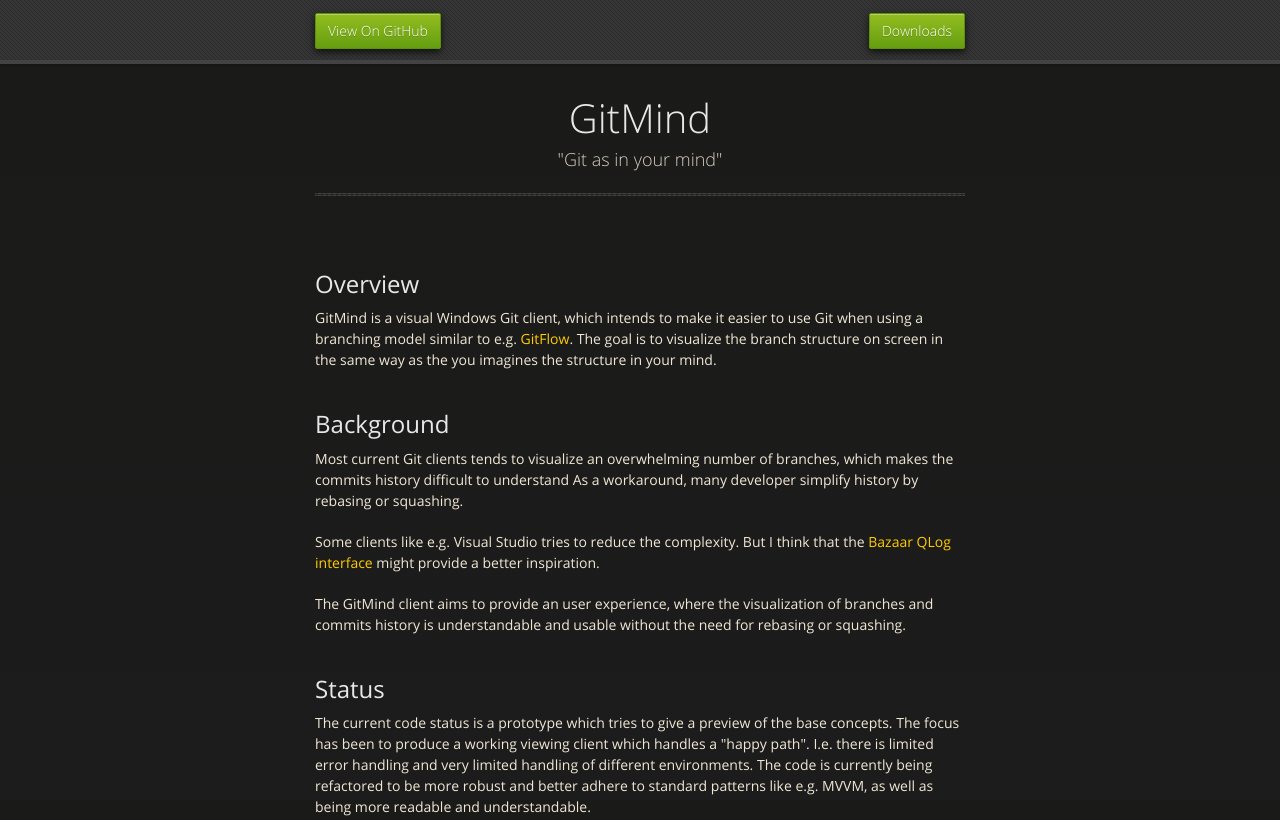
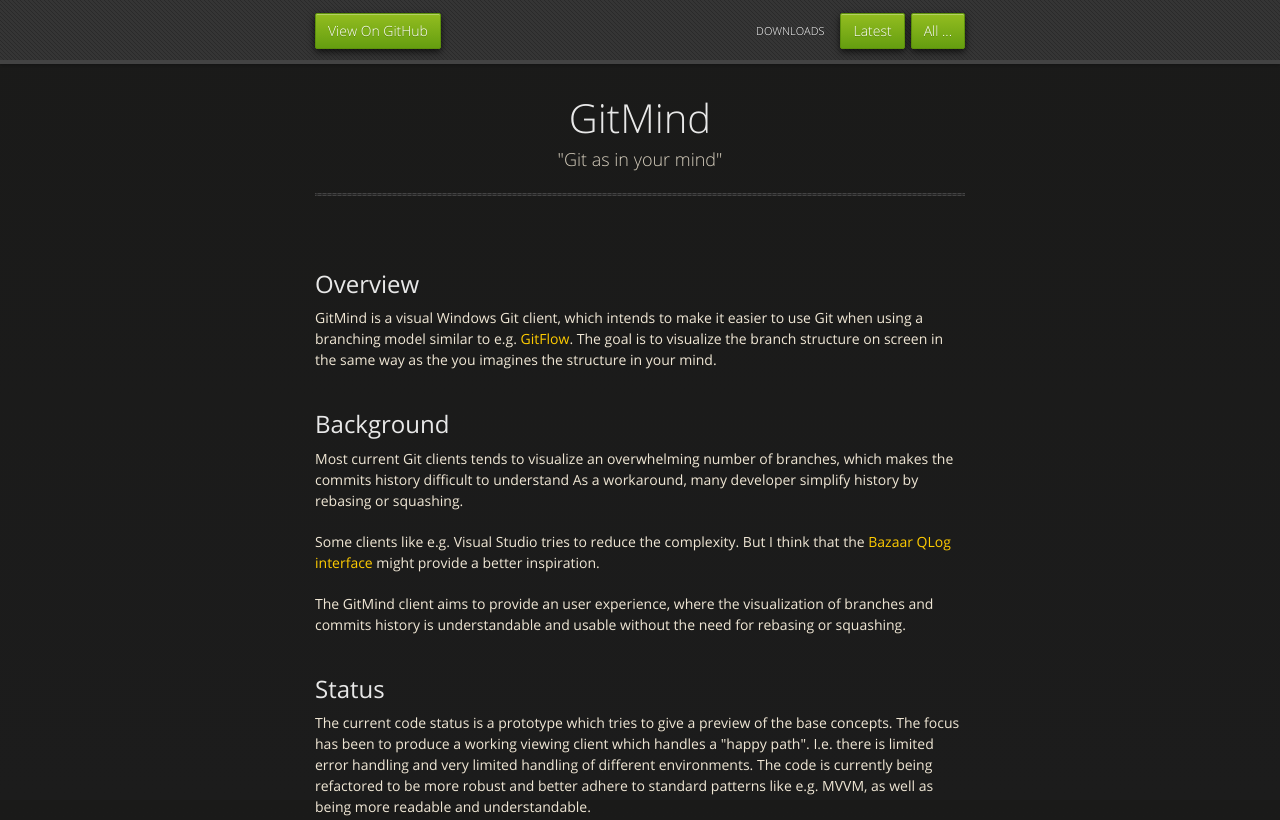
Before and after one commit to michael-reichenauer/GitMind, a plain HTML site: page index.html in a window 1280 px wide. Shown: the top 820 px of the page. Drawn offline with nearby package versions, Linux system fonts and the light colour scheme.

Commit message:
Added latest link to downloads

```diff
--- a/index.html
+++ b/index.html
@@ -21,7 +21,9 @@
       <div id="header">
         <nav>
           <li class="fork"><a href="https://github.com/michael-reichenauer/GitMind">View On GitHub</a></li>
-          <li class="downloads"><a href="https://github.com/michael-reichenauer/GitMind/releases">Downloads</a></li>
+		  <li class="downloads"><a href="https://github.com/michael-reichenauer/GitMind/releases">All ...</a></li>
+          <li class="downloads"><a href="https://github.com/michael-reichenauer/GitMind/raw/latest/Releases/GitMindSetup.exe">Latest</a></li>
+		  <li class="title">DOWNLOADS</li>
         </nav>
       </div><!-- end header -->
 
```
